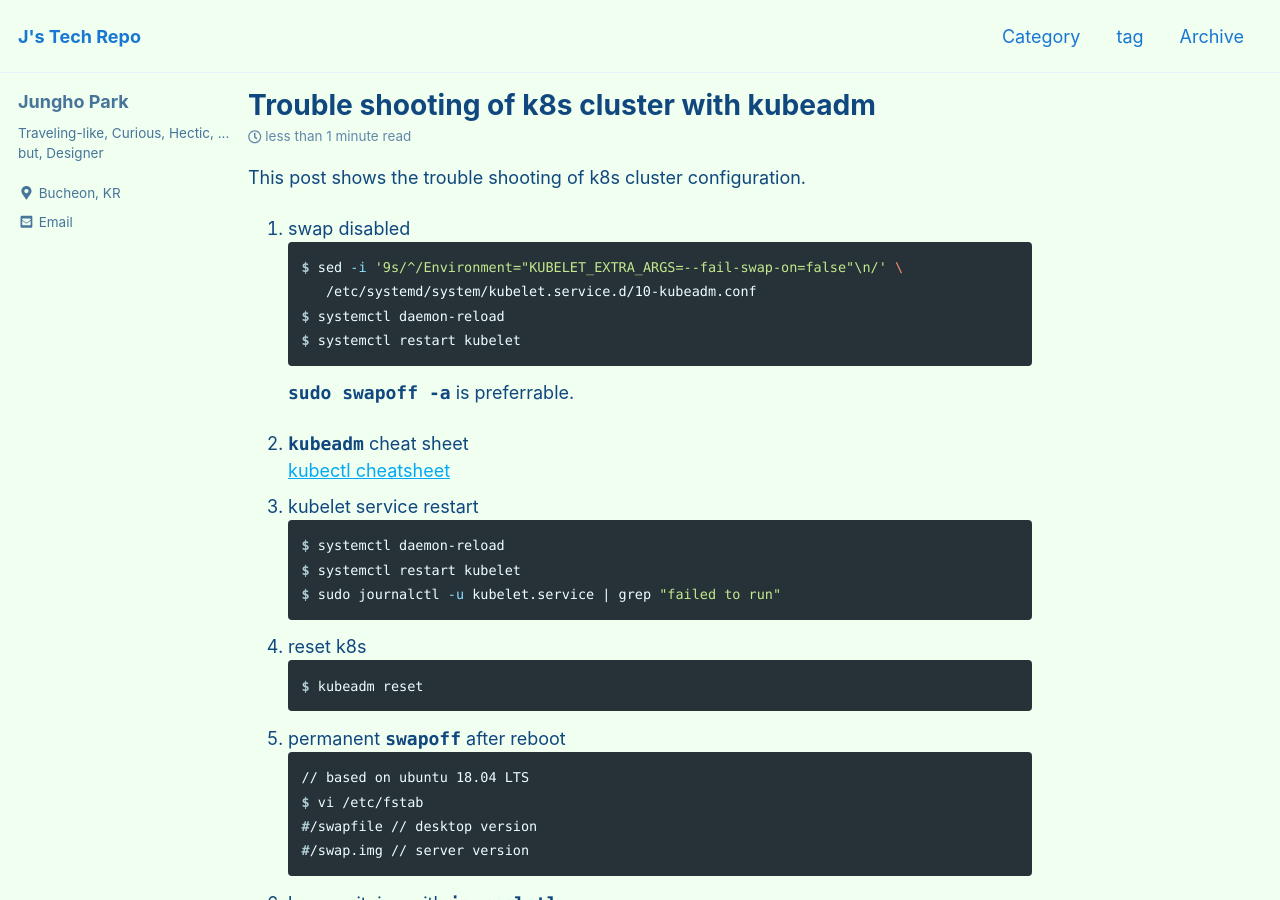
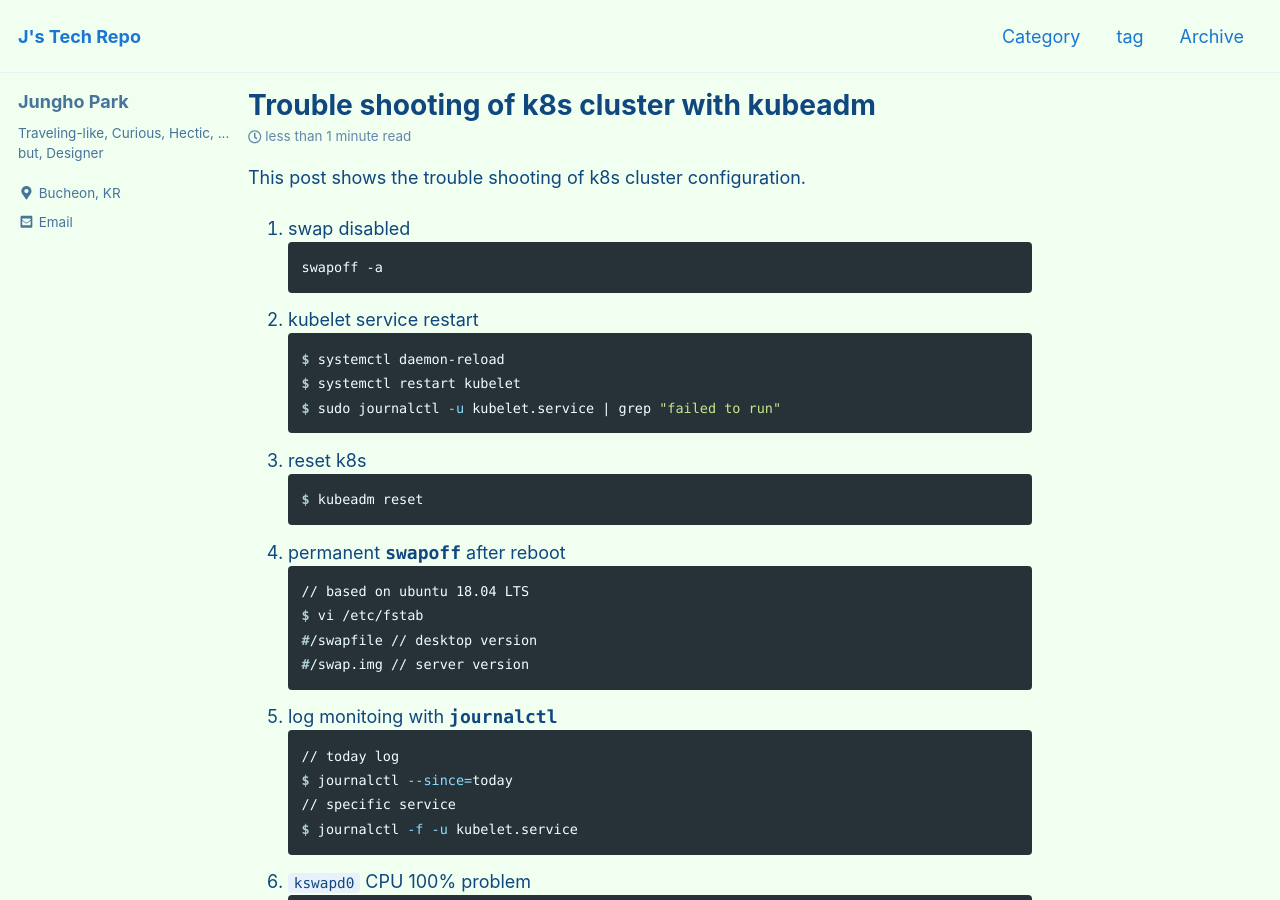
Before and after one commit to unipark00/tekrepo, a Jekyll site: the page built from _posts/2019-04-12-trouble_shooting_of_clustering.md, in a window 1280 px wide and 900 px high. Built offline with Jekyll 4.4.1, drawn with Linux system fonts in a browser that asks for light colours; cached includes are drawn as plain includes.

Commit message:
Update 2019-04-12-trouble_shooting_of_clustering.md

````diff
--- a/_posts/2019-04-12-trouble_shooting_of_clustering.md
+++ b/_posts/2019-04-12-trouble_shooting_of_clustering.md
@@ -9,17 +9,10 @@ toc: false
 
 This post shows the trouble shooting of k8s cluster configuration.
 
-
 1. swap disabled
 ```console
-$ sed -i '9s/^/Environment="KUBELET_EXTRA_ARGS=--fail-swap-on=false"\n/' \
-      /etc/systemd/system/kubelet.service.d/10-kubeadm.conf
-$ systemctl daemon-reload
-$ systemctl restart kubelet
+swapoff -a
 ```
-**`sudo swapoff -a`** is preferrable.
-1. **`kubeadm`** cheat sheet
-[kubectl cheatsheet](https://kubernetes.io/docs/reference/kubectl/cheatsheet/)
 1. kubelet service restart
 ```console
 $ systemctl daemon-reload
````
